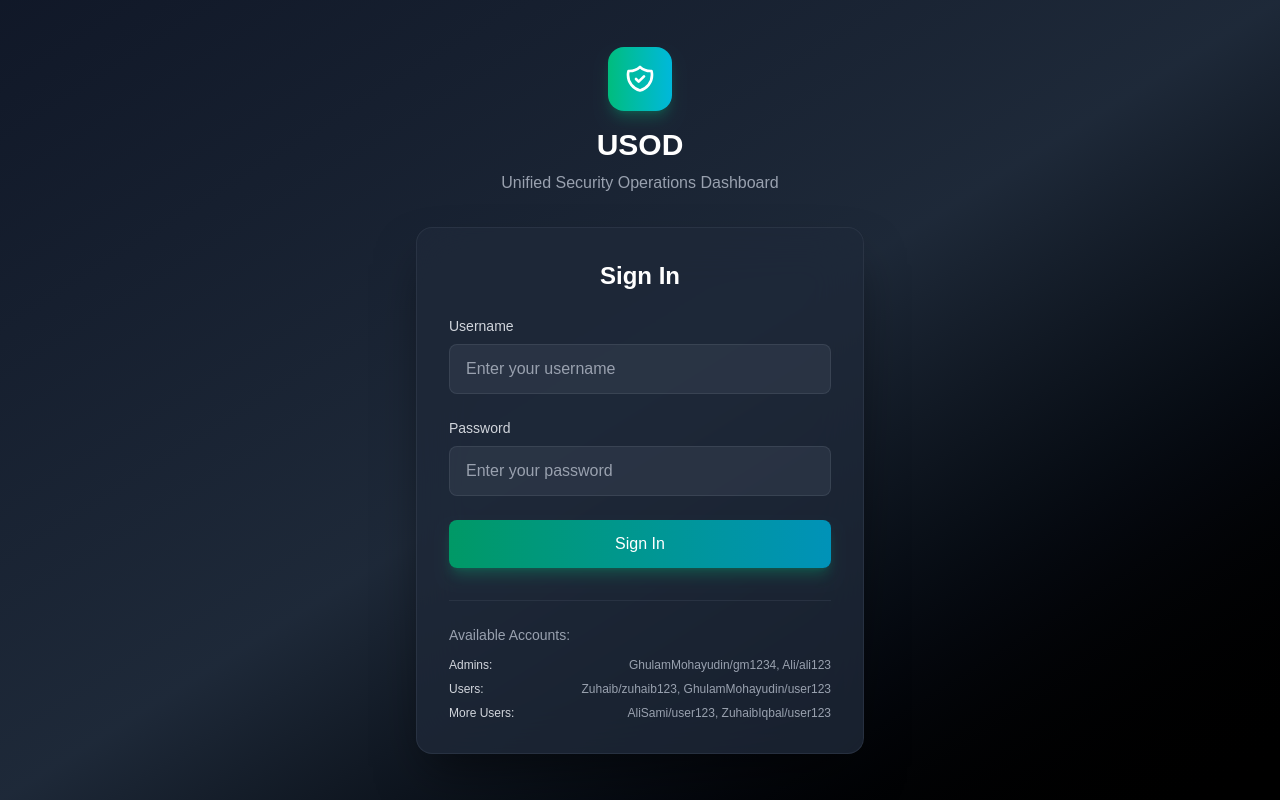
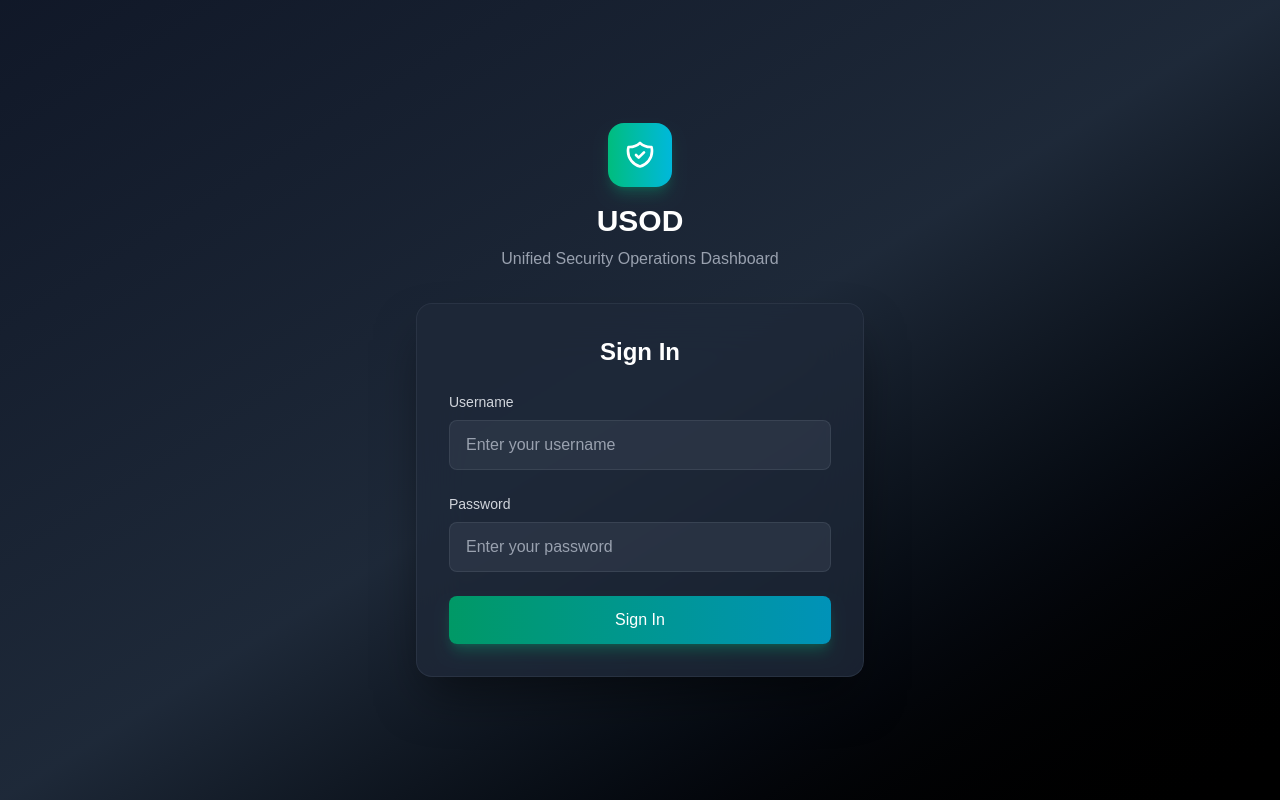
Before and after one commit to GhulamMohayudinMalik/usod, a Next.js app in the folder app/frontend/: page /login in a window 1280 px wide. Built offline with nearby package versions, Linux system fonts and the light colour scheme.

Commit message:
Fix login issue in web

```diff
--- a/app/frontend/src/app/login/page.js
+++ b/app/frontend/src/app/login/page.js
@@ -122,25 +122,6 @@ export default function LoginPage() {
               )}
             </button>
           </form>
-
-          {/* Demo Accounts */}
-          <div className="mt-8 pt-6 border-t border-gray-700/50">
-            <p className="text-sm text-gray-400 mb-3">Available Accounts:</p>
-            <div className="space-y-2 text-xs">
-              <div className="flex justify-between">
-                <span className="text-gray-300">Admins:</span>
-                <span className="text-gray-400">GhulamMohayudin/gm1234, Ali/ali123</span>
-              </div>
-              <div className="flex justify-between">
-                <span className="text-gray-300">Users:</span>
-                <span className="text-gray-400">Zuhaib/zuhaib123, GhulamMohayudin/user123</span>
-              </div>
-              <div className="flex justify-between">
-                <span className="text-gray-300">More Users:</span>
-                <span className="text-gray-400">AliSami/user123, ZuhaibIqbal/user123</span>
-              </div>
-            </div>
-          </div>
         </div>
       </div>
     </div>
```
